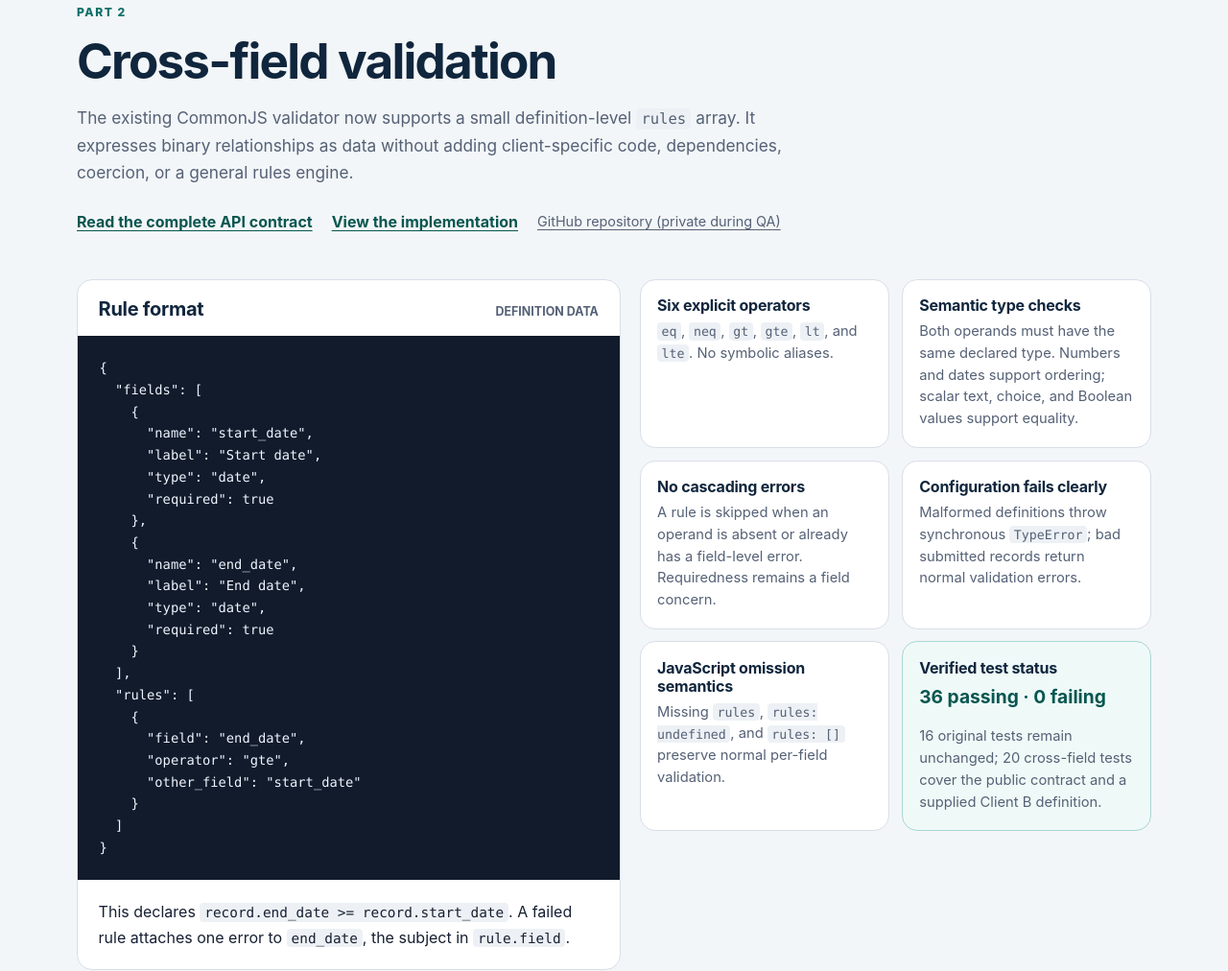
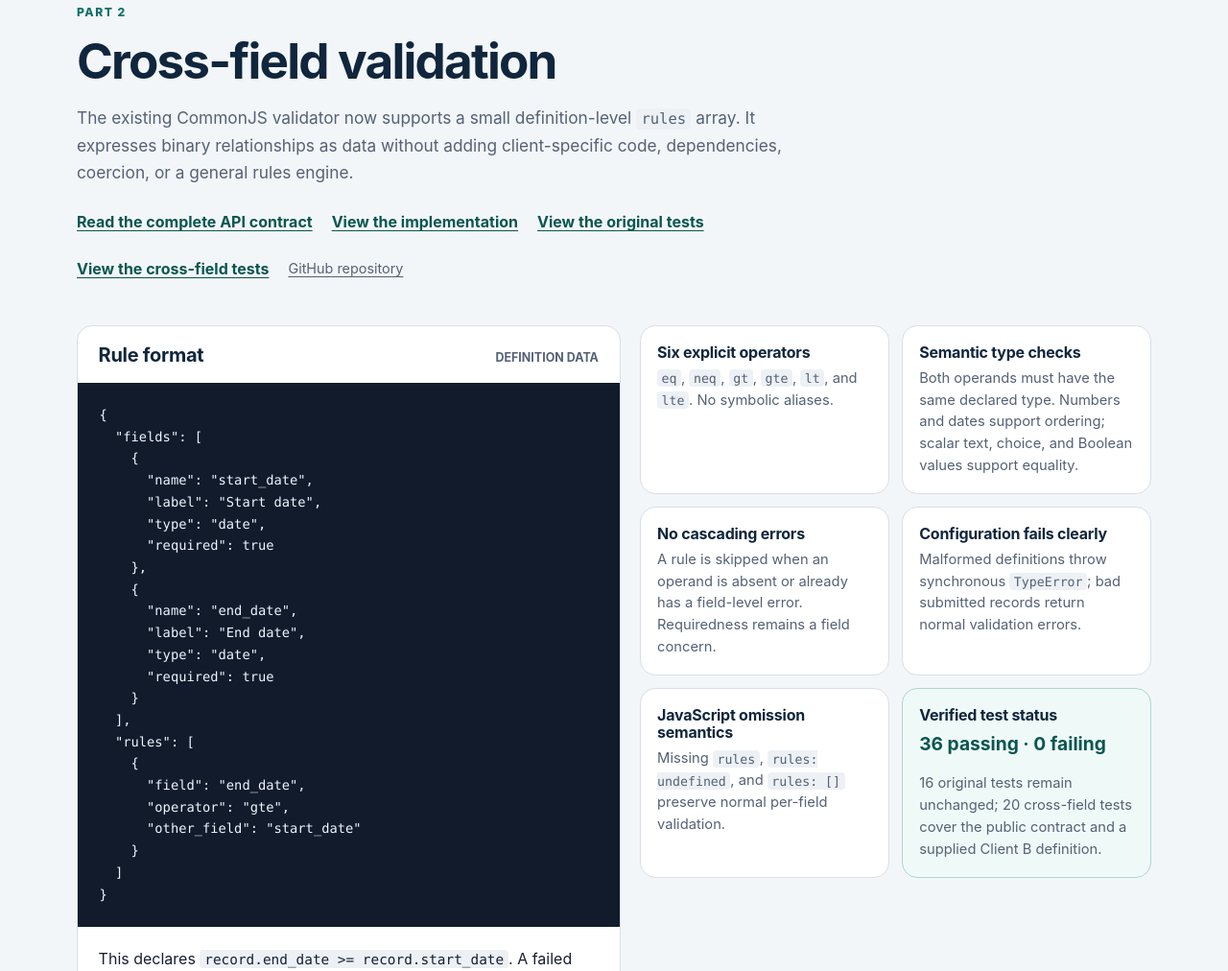
Before and after one commit to shawnyy18/benoz-ai-take-home, a website: page submission/index.html in a window 1280 px wide. Shown: the part 3747-4759 px from the top of the page at 96% size. Drawn offline with Linux system fonts and the light colour scheme.

Commit message:
Finalize public submission links

```diff
--- a/submission/index.html
+++ b/submission/index.html
@@ -234,8 +234,12 @@
             <div class="source-actions">
               <a class="source-link" href="../README.md">Read the complete API contract</a>
               <a class="source-link" href="../lib/validate.js">View the implementation</a>
+              <a class="source-link" href="../test/validate.test.js">View the original tests</a>
+              <a class="source-link" href="../test/cross-field-validation.test.js">
+                View the cross-field tests
+              </a>
               <a class="repository-placeholder" href="https://github.com/shawnyy18/benoz-ai-take-home">
-                GitHub repository (private during QA)
+                GitHub repository
               </a>
             </div>
           </div>
```
